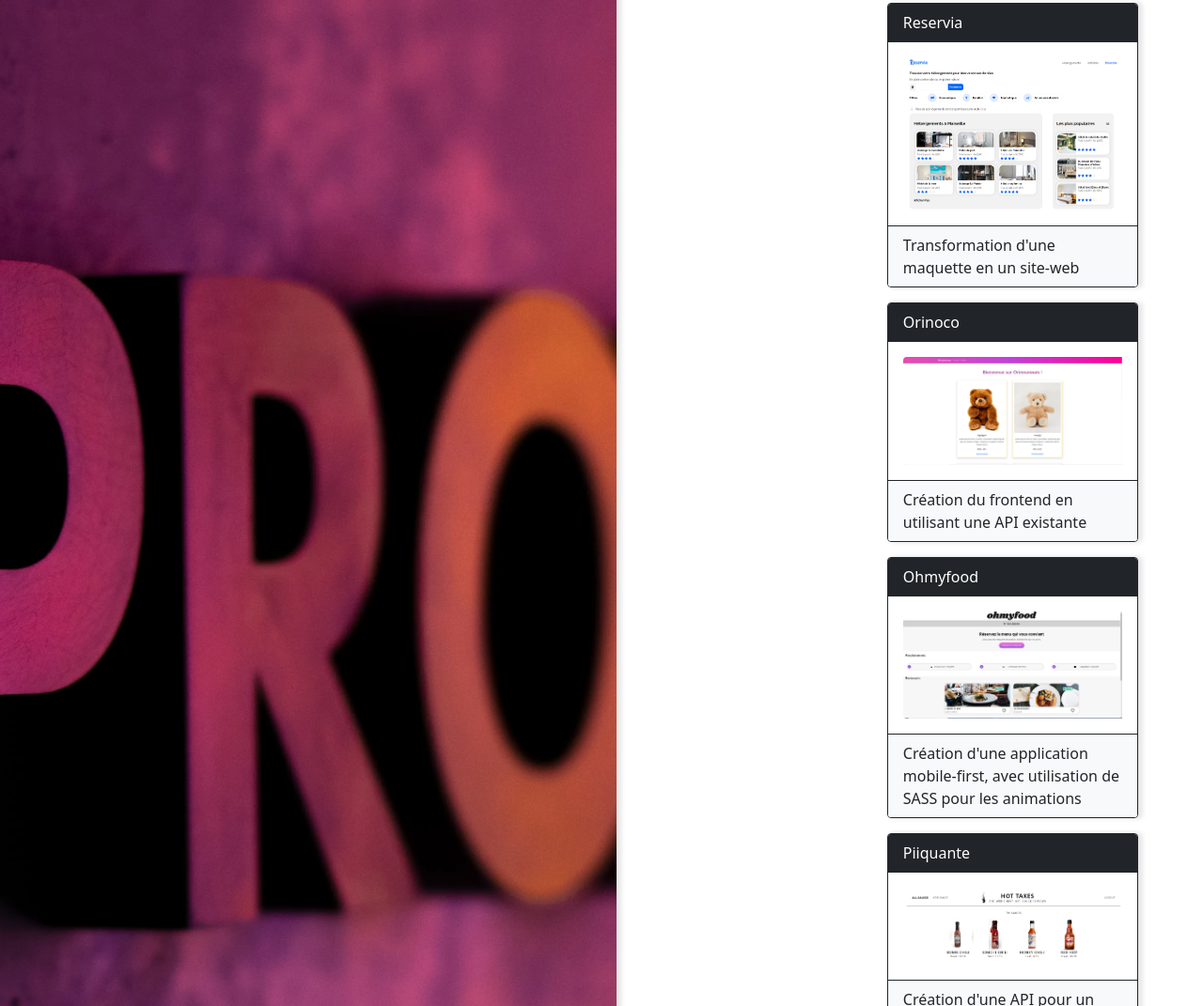
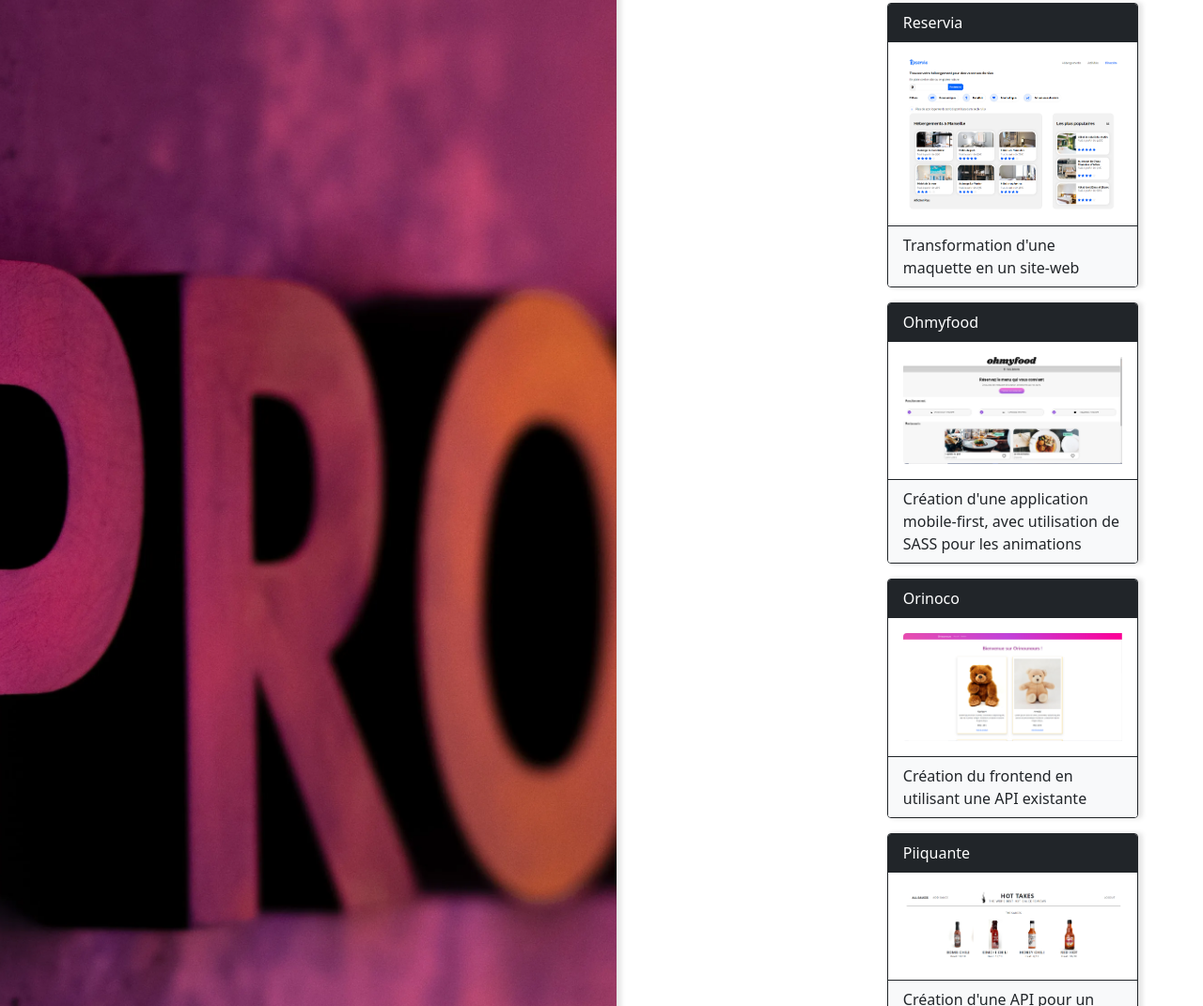
Before and after one commit to ReminaO/Portfolio, a website: page mainpage/html/projets.html in a window 1280 px wide. Shown: the part 310-1381 px from the top of the page at 94% size. Drawn offline with nearby package versions, Linux system fonts and the light colour scheme; a web font is replaced by a local one.

Commit message:
Update projets.html

```diff
--- a/mainpage/html/projets.html
+++ b/mainpage/html/projets.html
@@ -55,18 +55,21 @@
                         <div class="card-footer bg-light text-dark border-dark">Transformation d'une maquette en un site-web</div>
                     </div>
                     <div class="card border-dark mb-3" style="width: 70%;">
+                        <div class="card-header bg-dark text-white border-dark">Ohmyfood</div>
+                        <div class="card-body text-dark">
+                            <a href="https://reminao.github.io/ReminaOmar_3_14032021/" target="_blank"><img src="../images/ohmyfood.PNG"
+                                    class="img-fluid rounded-start" alt="capture ohmyfood"></a>
+                        </div>
+                        <div class="card-footer bg-light text-dark border-dark">Création d'une application mobile-first, avec utilisation de
+                            SASS pour les animations</div>
+                    </div>
+                    <div class="card border-dark mb-3" style="width: 70%;">
                         <div class="card-header bg-dark text-white border-dark">Orinoco</div>
                         <div class="card-body text-dark">
-                            <a href="https://github.com/ReminaO/ReminaOmar_5_06072021" target="_blank"><img src="../images/orinoco.PNG" class="img-fluid rounded-start" alt="capture orinoco"></a>
+                            <a href="https://github.com/ReminaO/ReminaOmar_5_06072021" target="_blank"><img src="../images/orinoco.PNG"
+                                    class="img-fluid rounded-start" alt="capture orinoco"></a>
                         </div>
                         <div class="card-footer bg-light text-dark border-dark">Création du frontend en utilisant une API existante</div>
-                    </div>
-                    <div class="card border-dark mb-3" style="width: 70%;">
-                        <div class="card-header bg-dark text-white border-dark">Ohmyfood</div>
-                        <div class="card-body text-dark">
-                            <a href="https://reminao.github.io/ReminaOmar_3_14032021/" target="_blank"><img src="../images/ohmyfood.PNG" class="img-fluid rounded-start" alt="capture ohmyfood"></a>
-                        </div>
-                        <div class="card-footer bg-light text-dark border-dark">Création d'une application mobile-first, avec utilisation de SASS pour les animations</div>
                     </div>
                     <div class="card border-dark mb-3" style="width: 70%;">
                         <div class="card-header bg-dark text-white border-dark">Piiquante</div>
```
